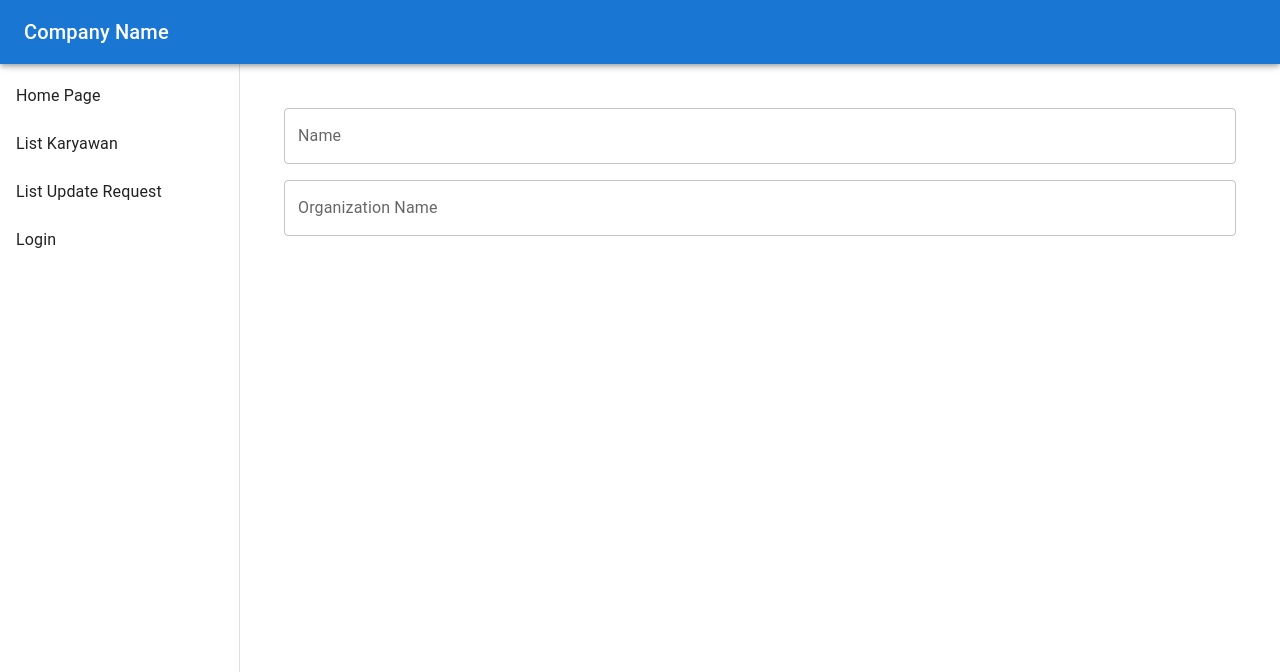
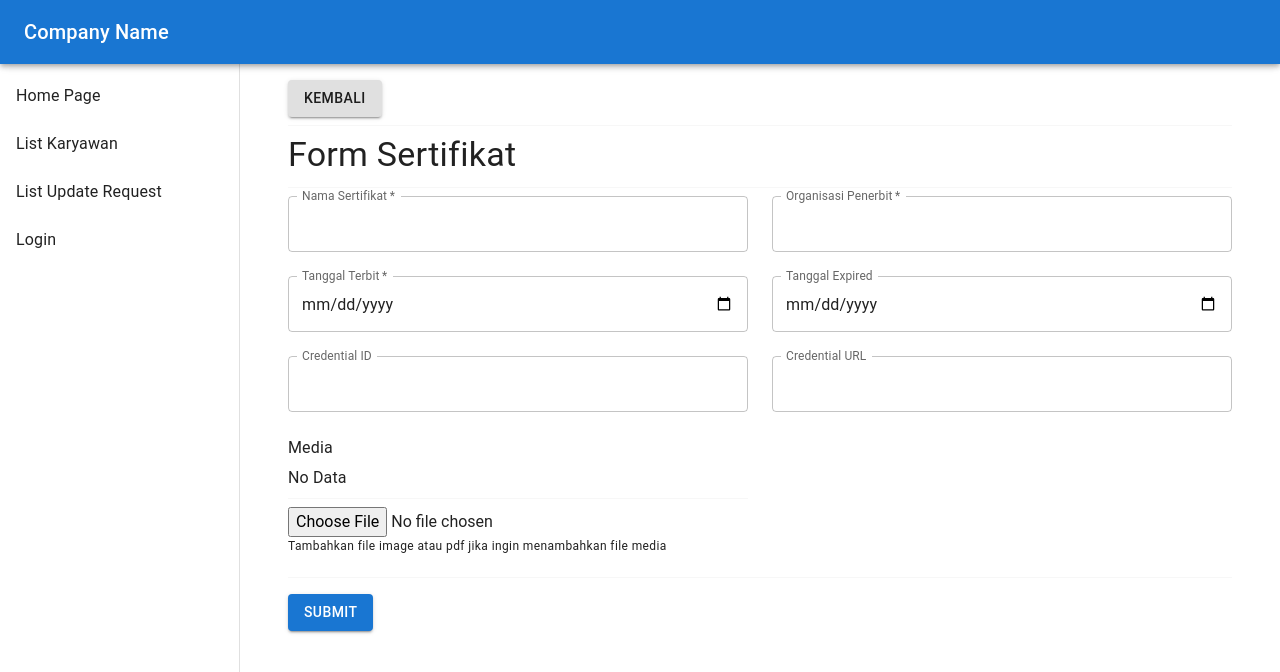
Before and after one commit to aloy4646/Project_Bootcamp_WGS_Frontend, a React (Create React App) app: page /karyawan/sertifikat/1/form in a window 1280 px wide. Shown: the top 672 px of the page. Built offline with nearby package versions, Linux system fonts and the light colour scheme.

Commit message:
menambah fitur create dan update sertifikat

```diff
--- a/src/pages/FormSertifikat.js
+++ b/src/pages/FormSertifikat.js
@@ -1,17 +1,313 @@
-import React from 'react'
-import { Stack, TextField } from "@mui/material";
+import React, { useState, useEffect } from 'react'
+import {
+  Grid,
+  TextField,
+  Typography,
+  Divider,
+  Button,
+  Container,
+} from '@mui/material'
+import { styled } from '@mui/system'
+import { useParams, useNavigate, useLocation } from 'react-router-dom'
+import axios from 'axios'
 
-function addCertificate() {
+const FormGrid = styled(Grid)(() => ({
+  display: 'flex',
+  flexDirection: 'column',
+}))
+
+const formatTanggal = (tanggal) => {
+  //format tanggal menjadi yyyy-mm-dd
+  return tanggal ? new Date(tanggal).toISOString().split('T')[0] : ''
+}
+
+function isFilePath(value) {
+  return typeof value === 'string' && value.includes('\\');
+}
+
+function FormSertifikat() {
+  const { id } = useParams()
+  const [formData, setFormData] = useState({})
+  const [oldData, setOldData] = useState({})
+  const [selectedFile, setSelectedFile] = useState(null)
+  const [errors, setErrors] = useState({})
+  const [mediaUrl, setMediaUrl] = useState({})
+
+  const navigate = useNavigate()
+
+  const location = useLocation()
+  const [sertifikatId, setSertifikatId] = useState(null)
+
+  useEffect(() => {
+    console.log('masuk sini')
+    const searchParams = new URLSearchParams(location.search)
+    const sertifikatIdParam = searchParams.get('sertifikatId')
+    setSertifikatId(sertifikatIdParam)
+
+    // eslint-disable-next-line
+  }, [location])
+
+  useEffect(() => {
+    if (sertifikatId) {
+      axios
+        .get(
+          `http://localhost:3001/users/documents/sertifikat/${id}/${sertifikatId}`
+        )
+        .then((response) => {
+          const data = response.data.sertifikat
+          setOldData({
+            ...data,
+            tanggal_terbit: formatTanggal(data.tanggal_terbit),
+            tanggal_expired: formatTanggal(data.tanggal_expired),
+          })
+
+          setFormData({
+            ...data,
+            tanggal_terbit: formatTanggal(data.tanggal_terbit),
+            tanggal_expired: formatTanggal(data.tanggal_expired),
+          })
+        })
+    }
+  }, [id, sertifikatId])
+
+  useEffect(() => {
+    const fetchFile = async () => {
+      if (isFilePath(oldData.media)) {
+        const response = await axios.get(
+          `http://localhost:3001/file?filePath=${encodeURIComponent(
+            oldData.media
+          )}`,
+          {
+            responseType: 'blob',
+          }
+        )
+        const blob = new Blob([response.data], {
+          type: response.headers['content-type'],
+        })
+        const url = URL.createObjectURL(blob)
+        setMediaUrl({ url, type: response.headers['content-type'] })
+      }
+    }
+
+    if (oldData && oldData.media) {
+      fetchFile()
+    }
+  }, [oldData])
+
+  const handleChange = (e) => {
+    const { name, value } = e.target
+    setFormData({
+      ...formData,
+      [name]: value,
+    })
+  }
+
+  const handleFileChange = (e) => {
+    setSelectedFile(e.target.files[0])
+  }
+
+  const handleSubmit = () => {
+    // Reset errors
+    setErrors({})
+
+    // Validate required fields
+    const newErrors = {}
+    const requiredFields = ['nama', 'organisasi_penerbit', 'tanggal_terbit']
+
+    requiredFields.forEach((field) => {
+      if (!formData[field]) {
+        newErrors[field] = 'This field is required'
+      }
+    })
+
+    if (Object.keys(newErrors).length > 0) {
+      setErrors(newErrors)
+      return
+    }
+
+    const formDataToSend = new FormData()
+    formDataToSend.append('userId', id)
+
+    for (const key in formData) {
+      if (formData[key] !== oldData[key]) {
+        formDataToSend.append(key, formData[key])
+      }
+    }
+
+    if (selectedFile) {
+      formDataToSend.append('media', selectedFile)
+    }
+
+    console.log('RESET')
+    for (let [key, value] of formDataToSend.entries()) {
+      console.log(`${key}: ${value}`)
+    }
+
+    let endpoint = ''
+    let method = ''
+    let alertMessage = ''
+
+    if (sertifikatId) {
+      endpoint = `http://localhost:3001/users/documents/sertifikat/${sertifikatId}`
+      method = 'put'
+      alertMessage = 'Sertifikat berhasil di-update'
+    } else {
+      endpoint = `http://localhost:3001/users/documents/sertifikat`
+      method = 'post'
+      alertMessage = 'Sertifikat berhasil ditambahkan'
+    }
+
+    axios({
+      method: method,
+      url: endpoint,
+      data: formDataToSend,
+      headers: {
+        'Content-Type': 'multipart/form-data',
+      },
+    })
+      .then((response) => {
+        alert(alertMessage)
+        navigate(-1)
+      })
+      .catch((error) => {
+        console.log(error)
+        alert('Terjadi error, sertifikat gagal ditambahkan')
+      })
+  }
+
+
   return (
-    <div className="certificate-form">
-      <Stack spacing={4} sx={{ margin: '20px' }}>
-          <Stack direction={"column"} spacing={2}>
-              <TextField variant="outlined" label="Name"/>
-              <TextField variant="outlined" label="Organization Name"/>
-          </Stack>
-      </Stack>
-    </div>
+    <Container>
+      <Button
+        variant="contained"
+        color="inherit"
+        onClick={() => navigate(-1)}
+        sx={{ marginRight: 1, marginTop: -1 }}
+      >
+        Kembali
+      </Button>
+      <Divider sx={{ my: 1 }} />
+      <Typography variant="h4" gutterBottom>
+        Form Sertifikat
+      </Typography>
+      <Divider sx={{ my: 1 }} />
+      <Grid container spacing={3}>
+        <FormGrid item xs={12} md={6}>
+          <TextField
+            label="Nama Sertifikat"
+            name="nama"
+            value={formData.nama || ''}
+            onChange={handleChange}
+            required
+            InputLabelProps={{ shrink: true }}
+            error={!!errors.nama}
+            helperText={errors.nama}
+          />
+        </FormGrid>
+        <FormGrid item xs={12} md={6}>
+          <TextField
+            label="Organisasi Penerbit"
+            name="organisasi_penerbit"
+            value={formData.organisasi_penerbit || ''}
+            onChange={handleChange}
+            required
+            InputLabelProps={{ shrink: true }}
+            error={!!errors.organisasi_penerbit}
+            helperText={errors.organisasi_penerbit}
+          />
+        </FormGrid>
+        <FormGrid item xs={12} md={6}>
+          <TextField
+            label="Tanggal Terbit"
+            type="date"
+            name="tanggal_terbit"
+            value={formData.tanggal_terbit || ''}
+            onChange={handleChange}
+            required
+            InputLabelProps={{ shrink: true }}
+            error={!!errors.tanggal_terbit}
+            helperText={errors.tanggal_terbit}
+          />
+        </FormGrid>
+        <FormGrid item xs={12} md={6}>
+          <TextField
+            label="Tanggal Expired"
+            type="date"
+            name="tanggal_expired"
+            value={formData.tanggal_expired || ''}
+            onChange={handleChange}
+            InputLabelProps={{ shrink: true }}
+          />
+        </FormGrid>
+        <FormGrid item xs={12} md={6}>
+          <TextField
+            label="Credential ID"
+            name="credential_id"
+            value={formData.credential_id || ''}
+            onChange={handleChange}
+            InputLabelProps={{ shrink: true }}
+          />
+        </FormGrid>
+        <FormGrid item xs={12} md={6}>
+          <TextField
+            label="Credential URL"
+            name="credential_url"
+            value={formData.credential_url || ''}
+            onChange={handleChange}
+            InputLabelProps={{ shrink: true }}
+          />
+        </FormGrid>
+        <FormGrid item xs={12} md={6}>
+          <Typography variant="body1" gutterBottom>
+            Media
+          </Typography>
+          {mediaUrl && mediaUrl['url'] ? (
+            <>
+              {mediaUrl['type'].includes('pdf') ? (
+                <iframe
+                  src={mediaUrl['url']}
+                  width="50%"
+                  height="60%"
+                  title="PDF File"
+                />
+              ) : mediaUrl['type'].includes('image') ? (
+                <img
+                  src={mediaUrl['url']}
+                  alt={oldData.nama}
+                  style={{ maxWidth: '80%' }}
+                />
+              ) : (
+                <a
+                  href={mediaUrl['url']}
+                  target="_blank"
+                  rel="noopener noreferrer"
+                >
+                  Download File
+                </a>
+              )}
+            </>
+          ) : (
+            'No Data'
+          )}
+          <Divider sx={{ my: 1 }} />
+          <input
+            type="file"
+            name="media"
+            accept="image/*,.pdf"
+            onChange={handleFileChange}
+          />
+          <Typography variant="caption" display="block" gutterBottom>
+            Tambahkan file image atau pdf jika ingin{' '}
+            {sertifikatId ? 'mengubah' : 'menambahkan'} file media
+          </Typography>
+        </FormGrid>
+      </Grid>
+      <Divider sx={{ my: 2 }} />
+      <Button variant="contained" color="primary" onClick={handleSubmit}>
+        Submit
+      </Button>
+    </Container>
   )
 }
 
-export default addCertificate
+export default FormSertifikat
--- a/src/pages/FormUserData.js
+++ b/src/pages/FormUserData.js
@@ -1,10 +1,6 @@
 import React, { useState, useEffect } from 'react'
 import {
-  //   Checkbox,
-  //   FormControlLabel,
   Grid,
-  //   FormLabel,
-  //   OutlinedInput,
   TextField,
   Typography,
   Divider,
@@ -25,12 +21,17 @@ const formatTanggal = (tanggal) => {
   return tanggal ? new Date(tanggal).toISOString().split('T')[0] : ''
 }
 
+function isFilePath(value) {
+  return typeof value === 'string' && value.includes('\\');
+}
+
 function FormUserData() {
   const { id } = useParams()
   const [formData, setFormData] = useState({})
   const [oldData, setOldData] = useState({})
   const [selectedFile, setSelectedFile] = useState(null)
   const [errors, setErrors] = useState({})
+  const [mediaUrl, setMediaUrl] = useState({})
   let navigate = useNavigate()
 
   useEffect(() => {
@@ -52,6 +53,30 @@ function FormUserData() {
     })
     // eslint-disable-next-line
   }, [])
+
+  useEffect(() => {
+    const fetchFile = async () => {
+      if (isFilePath(oldData.foto)) {
+        const response = await axios.get(
+          `http://localhost:3001/file?filePath=${encodeURIComponent(
+            oldData.foto
+          )}`,
+          {
+            responseType: 'blob',
+          }
+        )
+        const blob = new Blob([response.data], {
+          type: response.headers['content-type'],
+        })
+        const url = URL.createObjectURL(blob)
+        setMediaUrl({ url, type: response.headers['content-type'] })
+      }
+    }
+
+    if (oldData && oldData.foto) {
+      fetchFile()
+    }
+  }, [oldData])
 
   const handleChange = (e) => {
     const { name, value } = e.target
@@ -373,7 +398,28 @@ function FormUserData() {
           <Typography variant="body1" gutterBottom>
             Foto
           </Typography>
-
+          {mediaUrl && mediaUrl['url'] ? (
+            <>
+              { mediaUrl['type'].includes('image') ? (
+                <img
+                  src={mediaUrl['url']}
+                  alt={oldData.email_kantor}
+                  style={{ maxWidth: '80%' }}
+                />
+              ) : (
+                <a
+                  href={mediaUrl['url']}
+                  target="_blank"
+                  rel="noopener noreferrer"
+                >
+                  Download File
+                </a>
+              )}
+            </>
+          ) : (
+            'No Data'
+          )}
+          <Divider sx={{ my: 1 }} />
           <input
             type="file"
             name="foto"
--- a/src/pages/ListSertifikat.js
+++ b/src/pages/ListSertifikat.js
@@ -60,9 +60,9 @@ function ListSertifikat() {
           <Button
             variant="contained"
             color="primary"
-            // onClick={() =>
-            //   navigate(`/karyawan/update/form/data/${detailKaryawan.id}`)
-            // }
+            onClick={() =>
+              navigate(`/karyawan/sertifikat/${id}/form`)
+            }
             sx={{ marginRight: 1 }}
           >
             Tambah Sertifikat
```
Also changed, not shown: src/pages/DetailSertifikat.js (+12 -2 lines).
